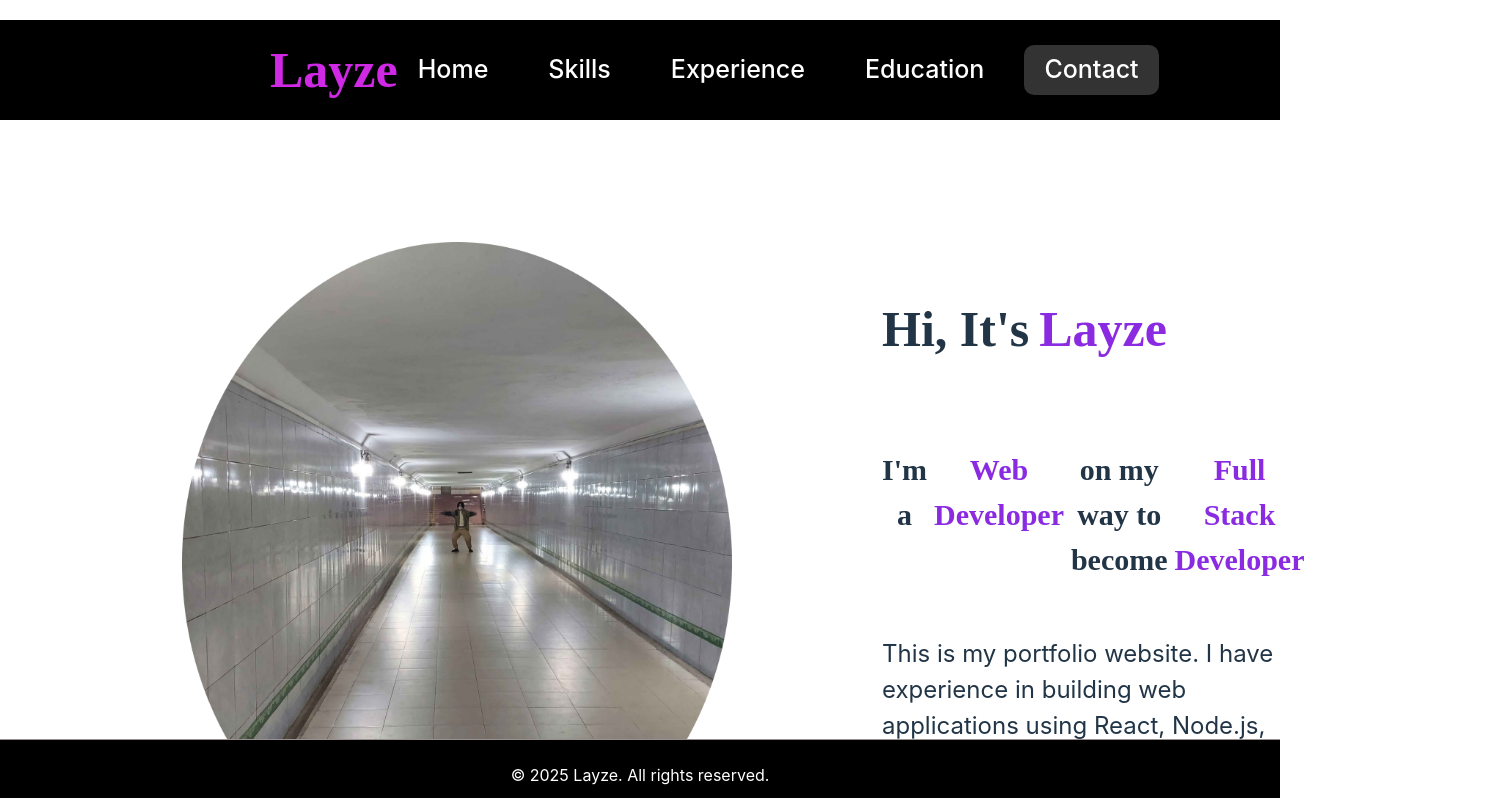
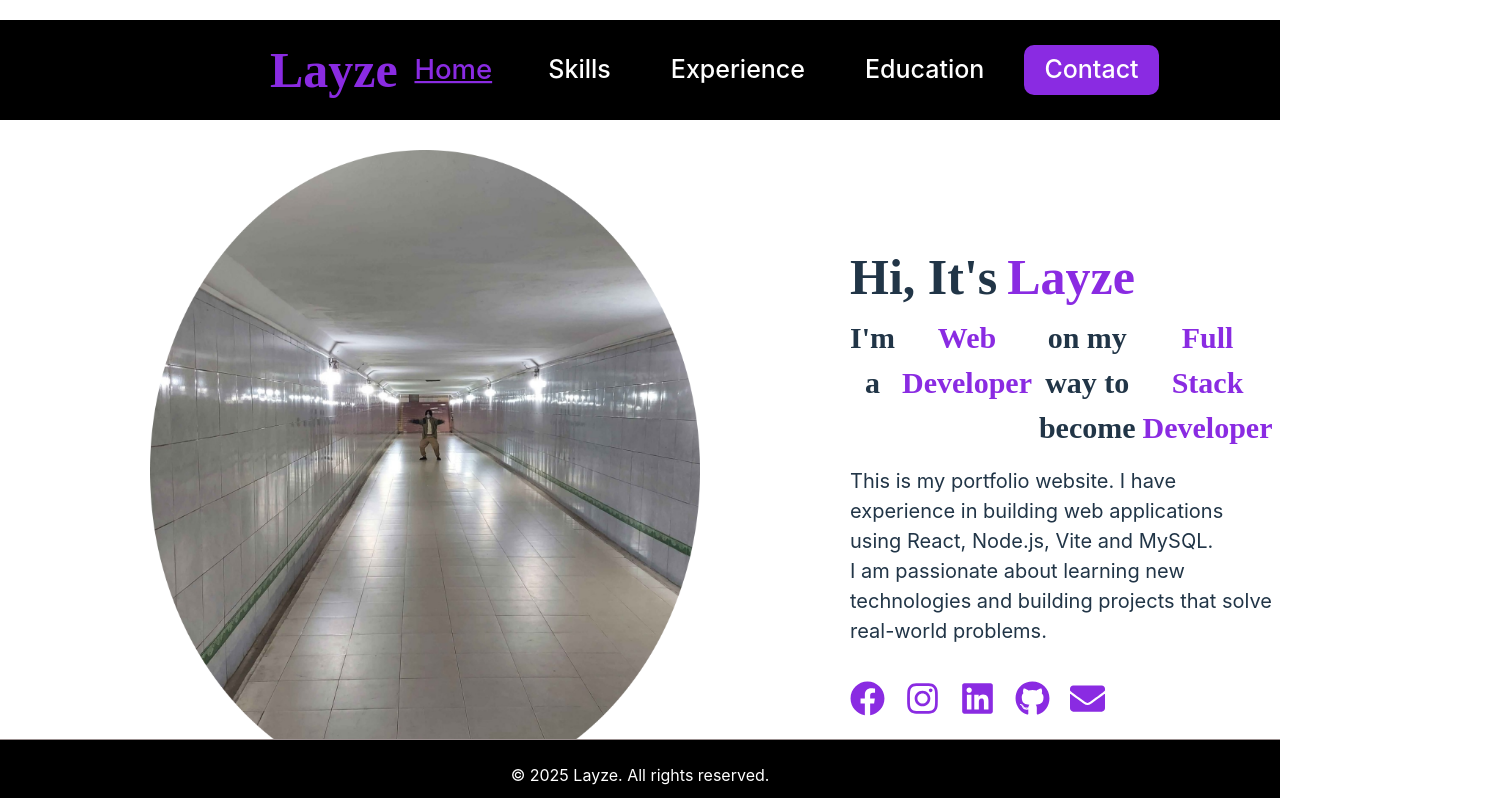
Before and after one commit to CongTri282/LayzePortfolio, a React (Vite) app: page / in a window 1280 px wide. Shown: the top 798 px of the page, 1487 px wide, since content can reach past the window. Built offline with nearby package versions, Linux system fonts and the light colour scheme.

Commit message:
Add react-icons dependency and implement social media icons in Home component; update styles and button component

```diff
--- a/package.json
+++ b/package.json
@@ -14,6 +14,7 @@
     "react": "^18.3.1",
     "react-bootstrap": "^2.10.7",
     "react-dom": "^18.3.1",
+    "react-icons": "^5.4.0",
     "react-router-dom": "^7.1.1"
   },
   "devDependencies": {
--- a/src/App.css
+++ b/src/App.css
@@ -1,6 +1,5 @@
 #root {
   max-width: 1920px;
   margin: 0 auto;
-  padding: 2rem;
   text-align: center;
 }
--- /dev/null
+++ b/src/components/Button.css
@@ -0,0 +1,19 @@
+.button-primary {
+  width: 130px;
+  border: 2px solid blueviolet;
+  padding: 10px 15px;
+  font-size: 20px;
+  font-weight: bold;
+  color: blueviolet;
+  border-radius: 25px;
+  text-align: center;
+  text-decoration: none;
+  margin-top: 20px;
+  transition: background-color 0.3s, color 0.3s, transform 0.3s;
+}
+
+.button-primary:hover {
+  background-color: darkviolet;
+  color: rgb(255, 167, 255);
+  transform: scale(1.1);
+}
--- /dev/null
+++ b/src/components/Button.tsx
@@ -0,0 +1,17 @@
+import { Button as BootstrapButton } from "react-bootstrap";
+import "./Button.css";
+
+interface ButtonProps {
+  content: string;
+  href: string;
+}
+
+function Button({ content, href }: ButtonProps) {
+  return (
+    <BootstrapButton className="button-primary" href={href}>
+      {content}
+    </BootstrapButton>
+  );
+}
+
+export default Button;
--- a/src/components/Header.css
+++ b/src/components/Header.css
@@ -30,12 +30,14 @@
   display: flex;
   align-items: center;
   font-weight: bold;
-  color: #e52dfde7;
+  color: blueviolet;
   font-family: Suez One;
+  transition: color 0.3s, transform 0.3s;
 }
 
 .logo:hover {
-  color: #a700d1ce;
+  color: rgb(175, 114, 231);
+  transform: scale(1.1);
 }
 
 /* Navigation styles */
@@ -53,20 +55,29 @@
   border-radius: 5px;
   display: flex;
   align-items: center;
-  transition: background-color 0.3s, color 0.3s;
+  transition: transform 0.3s, background-color 0.3s, color 0.3s;
 }
 
 .nav-link:hover {
-  color: #a700d1ce;
+  color: blueviolet;
+  transform: scale(1.1);
 }
 
 .nav-link.active {
-  color: #a700d1ce;
+  color: blueviolet;
   text-decoration: underline;
+  transform: scale(1.1);
 }
 
 .nav-link.contact {
-  background-color: #333333;
+  background-color: blueviolet;
   padding: 16px 20px;
   border-radius: 10px;
+  transition: background-color 0.3s, color 0.3s, transform 0.3s;
 }
+
+.nav-link.contact:hover {
+  background-color: rgb(184, 120, 245);
+  color: rgba(106, 0, 206, 0.808);
+  transform: scale(1.1);
+}
--- a/src/components/Header.tsx
+++ b/src/components/Header.tsx
@@ -1,6 +1,9 @@
+import { useLocation } from "react-router-dom";
 import "./Header.css";
 
 function Header() {
+  const location = useLocation();
+
   return (
     <header className="header">
       <div className="nav-container">
@@ -8,19 +11,19 @@ function Header() {
           Layze
         </a>
         <nav className="nav">
-          <a href="/" className="nav-link">
+          <a href="/" className={`nav-link ${location.pathname === "/" ? "active" : ""}`}>
             Home
           </a>
-          <a href="/skills" className="nav-link">
+          <a href="/skills" className={`nav-link ${location.pathname === "/skills" ? "active" : ""}`}>
             Skills
           </a>
-          <a href="/experience" className="nav-link">
+          <a href="/experience" className={`nav-link ${location.pathname === "/experience" ? "active" : ""}`}>
             Experience
           </a>
-          <a href="/education" className="nav-link">
+          <a href="/education" className={`nav-link ${location.pathname === "/education" ? "active" : ""}`}>
             Education
           </a>
-          <a href="/contact" className="nav-link contact">
+          <a href="/contact" className={`nav-link contact ${location.pathname === "/contact" ? "active" : ""}`}>
             Contact
           </a>
         </nav>
--- a/src/index.css
+++ b/src/index.css
@@ -24,7 +24,6 @@ a:hover {
 
 body {
   margin: 0;
-  padding-top: 60px;
   display: flex;
   place-items: center;
   min-width: 320px;
--- a/src/pages/Home.css
+++ b/src/pages/Home.css
@@ -19,17 +19,21 @@
   flex-direction: column;
 }
 
-.home-heading,
-.home-subheading,
-.home-content {
-  margin: 0; /* Remove the gap between each row */
-}
-
 .home-heading {
   display: flex;
   font-size: 50px;
   font-weight: bold;
   font-family: Suez One;
+}
+
+.home-heading p {
+  margin-top: 90px;
+  margin-bottom: 0;
+}
+
+.home-subheading p {
+  margin-top: 0;
+  margin-bottom: 16px;
 }
 
 .home-subheading {
@@ -43,5 +47,26 @@
   display: flex;
   flex-direction: column;
   text-align: left;
-  font-size: 24px;
+  font-size: 20px;
 }
+
+.home-content p {
+  margin-top: 0;
+  margin-bottom: 0;
+}
+
+.home-icons {
+  display: flex;
+  margin-top: 35px;
+  gap: 20px;
+}
+
+.home-icons a {
+  color: blueviolet;
+  transition: color 0.3s, transform 0.3s;
+}
+
+.home-icons a:hover {
+  transform: scale(1.5);
+  color: rgb(211, 116, 252);
+}
--- a/src/pages/Home.tsx
+++ b/src/pages/Home.tsx
@@ -1,4 +1,6 @@
 import { Col, Container, Row } from "react-bootstrap";
+import Button from "../components/Button";
+import { FaFacebook, FaInstagram, FaLinkedin, FaGithub, FaEnvelope } from "react-icons/fa";
 import "./Home.css";
 
 import Layze from "../assets/images/avatar.png";
@@ -28,6 +30,28 @@ function Home() {
           </p>
           <p>I am passionate about learning new technologies and building projects that solve real-world problems.</p>
         </Row>
+        <Row className="home-icons">
+          <a href="https://www.facebook.com/vohoangcongtri" target="_blank" rel="noopener noreferrer">
+            <FaFacebook size={35} />
+          </a>
+          <a href="https://www.instagram.com/vh.congtri/" target="_blank" rel="noopener noreferrer">
+            <FaInstagram size={35} />
+          </a>
+          <a
+            href="https://www.linkedin.com/in/ho%C3%A0ng-c%C3%B4ng-tr%C3%AD-v%C3%B5-a6b7b3346/"
+            target="_blank"
+            rel="noopener noreferrer"
+          >
+            <FaLinkedin size={35} />
+          </a>
+          <a href="https://github.com/CongTri282" target="_blank" rel="noopener noreferrer">
+            <FaGithub size={35} />
+          </a>
+          <a href="mailto:layzegot@example.com">
+            <FaEnvelope size={35} />
+          </a>
+        </Row>
+        <Button content="Contact Me" href="/contact" />
       </Col>
     </Container>
   );
```
Also changed, not shown: 1 other file (tests, documents, lock files or other folders).
